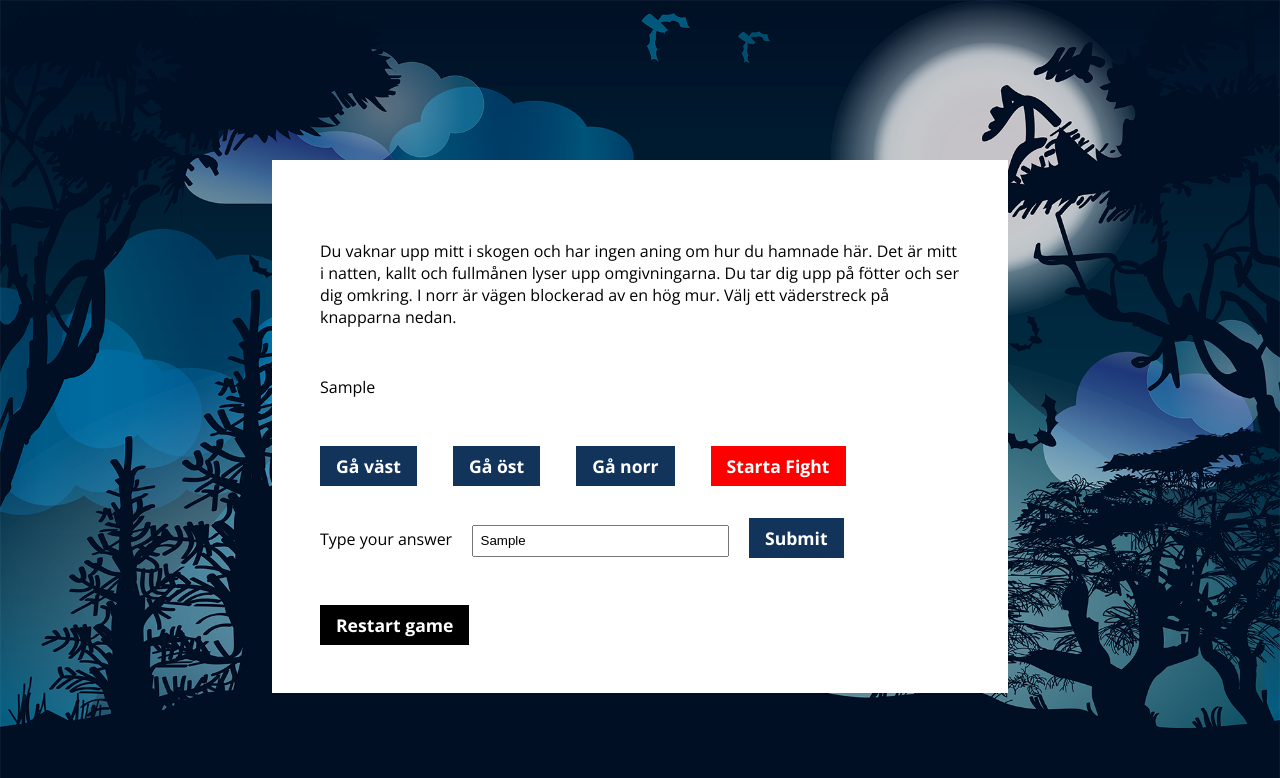
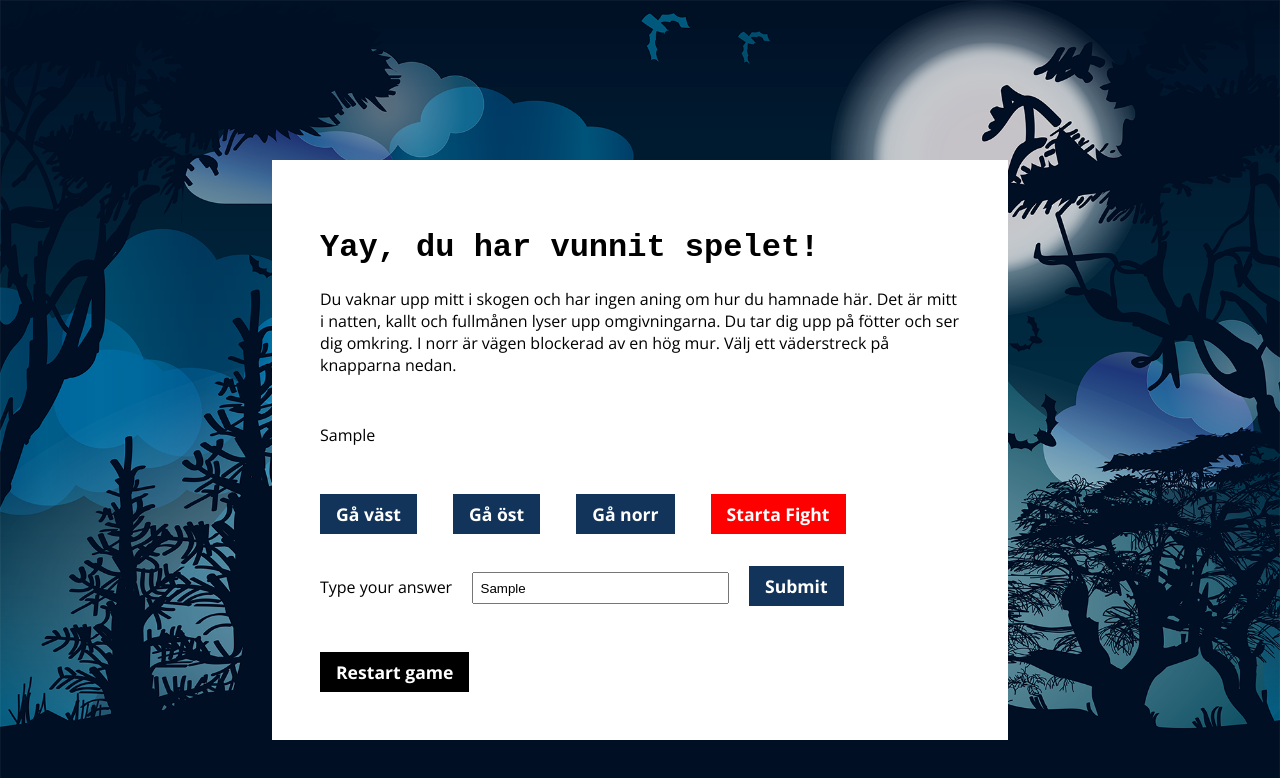
Before and after one commit to stonetwix/game, a plain HTML site: page index.html in a window 1280 px wide. Both pictures are taken after typing "Sample" into the empty fields and a click on the button "Submit". Drawn offline with nearby package versions, Linux system fonts and the light colour scheme; a web font is replaced by a local one.

Commit message:
Added win title (showTitleHome)

```diff
--- a/script.js
+++ b/script.js
@@ -191,6 +191,7 @@ function clearFightLog() {
 };
 
 function youAreHome() {
+    showTitleHome();
     showReplyHome();
 };
 
@@ -198,3 +199,8 @@ function showReplyHome() {
     let inputText = document.getElementById('answer-input').value;
     document.getElementById('home').innerText = inputText;
 };
+
+function showTitleHome() {
+    const titleText = 'Yay, du har vunnit spelet!'
+    document.getElementById('title-win').innerText = titleText;
+};
--- a/style.css
+++ b/style.css
@@ -13,7 +13,7 @@ body {
 
 h1 {
     font-family: 'Syne Mono', monospace;
-    font-size: 3rem;
+    font-size: 2rem;
 }
 
 p, label, button {
```
